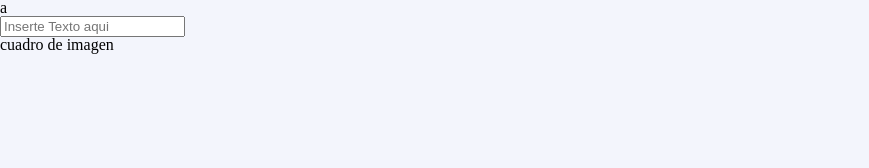
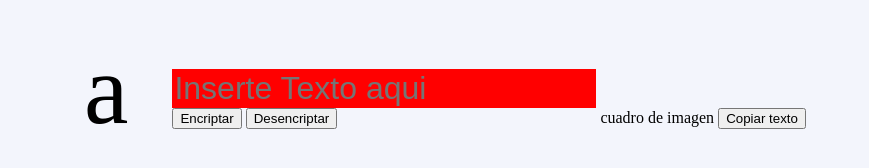
Before and after one commit to AlejaArmen/primer-desafio-one, a plain HTML site: page index.html in a window 1280 px wide. Shown: the whole page, without its empty margins (0-869 px from the left). Drawn offline with Linux system fonts and the light colour scheme; files that its build step writes are made by us from their sources.

Commit message:
se añadieron cosas esteticas

```diff
--- a/css/style.css
+++ b/css/style.css
@@ -1,3 +1,25 @@
 body{
     background: #F3F5FC;
 }
+
+.caja-relleno{
+    margin: 40px 40px 0px 84px;
+    width: 120;
+    display: inline-block;
+}
+
+.caja-relleno p{
+    font-size: 100px;
+}
+.caja-texto{
+    display: inline-block;
+}
+.caja-texto input{
+    background: red;
+    border: none;
+    font-size: 32px;
+    display: block;
+}
+.caja-resultado{
+    display: inline-block;
+}
--- a/index.html
+++ b/index.html
@@ -10,16 +10,19 @@
 </head>
 <body>
     <main>
-        <div>
+        <div class="caja-relleno">
             <p>a</p>
         </div>
-        <div>
+        <div class="caja-texto">
 
-            <input type="text" placeholder="Inserte Texto aqui">
+            <input type="text" placeholder="Inserte Texto aqui" class="caja-texto">
+            <button>Encriptar</button>
+            <button>Desencriptar</button>
 
         </div>
-        <div>
+        <div class="caja-resultado">
             cuadro de imagen
+            <button>Copiar texto</button>
         </div>
     </main>
 </body>
```
